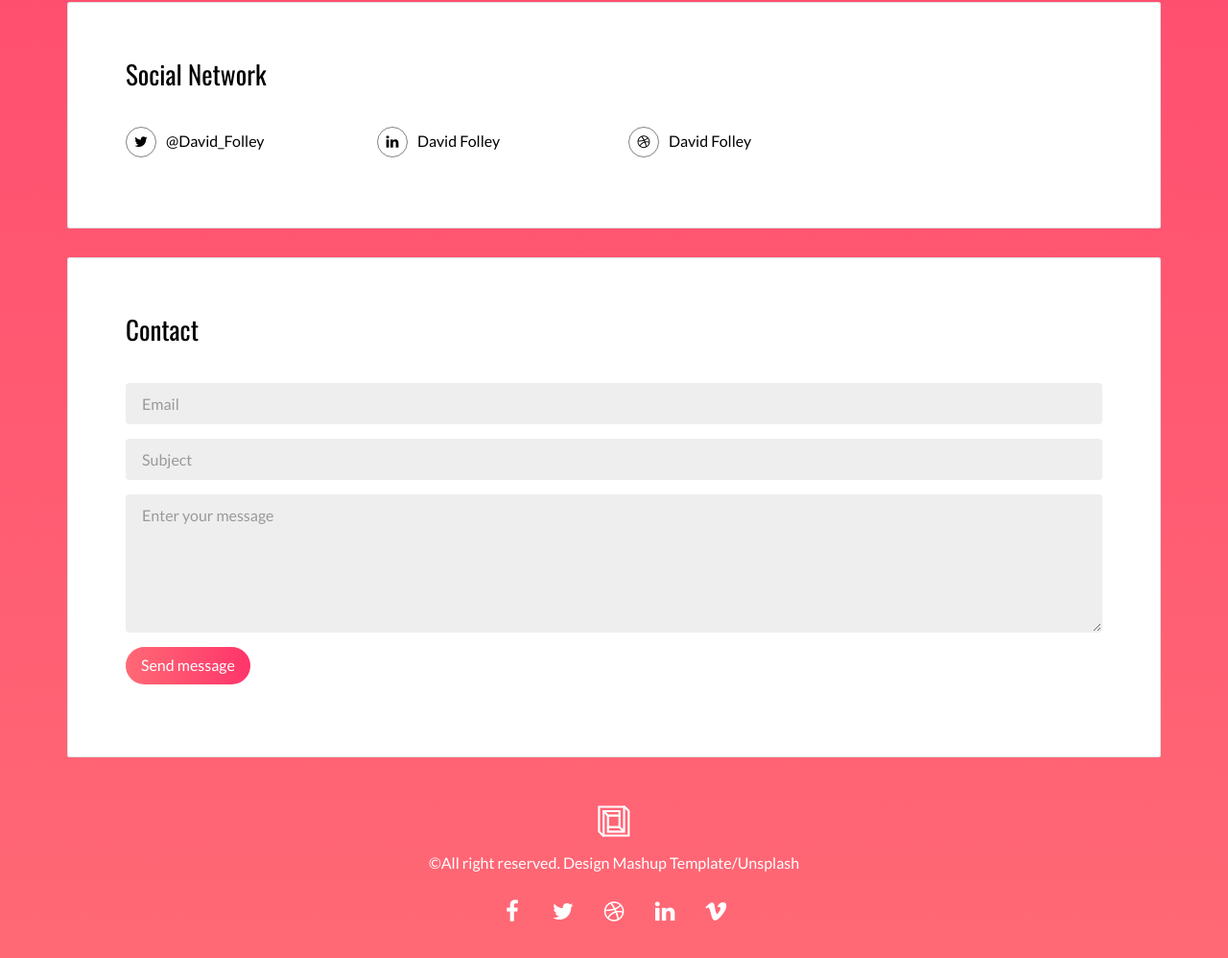
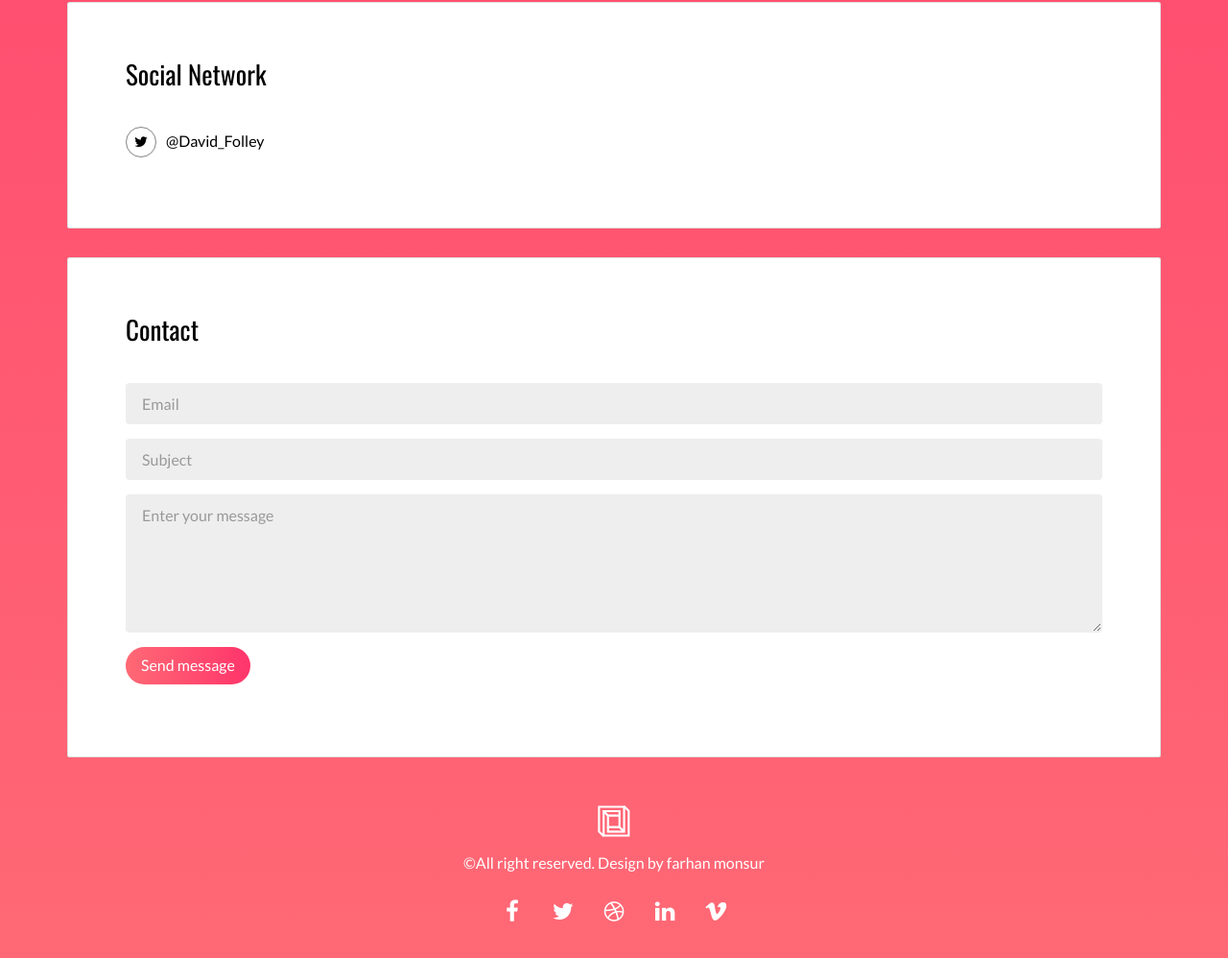
Before and after one commit to farhanmonsurfahim/farhanmonsurfahim.github.io, a plain HTML site: page index.html in a window 1280 px wide. Shown: the part 3132-4130 px from the top of the page at 96% size. Drawn offline with nearby package versions, Linux system fonts and the light colour scheme.

Commit message:
Update index.html

```diff
--- a/index.html
+++ b/index.html
@@ -153,12 +153,12 @@
               </div>
               <div class="col-md-4">
                 <div class="language-experience">
-                  <h3 class="h5">French  <small>Fluent</small></h3>
+
                 </div>
               </div>
               <div class="col-md-4">
                 <div class="language-experience">
-                  <h3 class="h5">Russian  <small>Beginner</small></h3>
+
                 </div>
               </div>
             </div>
@@ -216,10 +216,10 @@
                 <p class="social-buttons"><a href="https://twitter.com/" title=""><span class="social-round-icon fa-icon"><i class="fa fa-twitter"></i></span>@David_Folley</a></p>
               </div>
               <div class="col-md-3">
-                <p class="social-buttons"><a href="https://www.linkedin.com/" title=""><span class="social-round-icon fa-icon"><i class="fa fa-linkedin"></i></span>David Folley</a></p>
+
               </div>
               <div class="col-md-3">
-                <p class="social-buttons"><a href="https://dribbble.com/" title=""><span class="social-round-icon fa-icon"><i class="fa fa-dribbble"></i></span>David Folley</a></p>
+
               </div>
             </div>
           </div>
@@ -256,7 +256,7 @@
       <div class="col-xs-12">
         <p><img src="./assets/images/mashup-icon.svg" alt=""></p>
 
-        <p>©All right reserved. Design <a href="http://www.mashup-template.com/" title="Create website with free html template">Mashup Template</a>/<a href="https://unsplash.com/" title="Beautiful Free Images">Unsplash</a></p>
+        <p>©All right reserved. Design by farhan monsur</p>
         <p>
           <a class="fa-icon fa-icon-2x" href="https://facebook.com/" title="">
             <i class="fa fa-facebook"></i>
```
